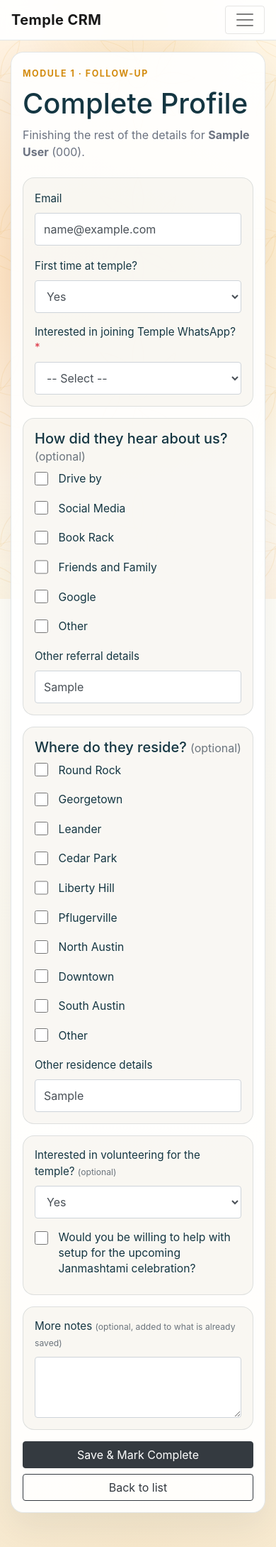
After one commit to Ayushmaan-Dubey/IskonCRM, a Flask app: page /newcomers/1/complete in a window 390 px wide. The commit adds this page. Shown: the whole page at 71% size. Run offline with Flask 3, Linux system fonts and the light colour scheme; a user stored in the database is signed in; tables that the repository leaves empty hold one stand-in row (values such as "Sample post"); some libraries are stand-ins or nearby versions.

Commit message:
Add Needs Follow-Up list for newcomers added by voice
People saved through voice quick-add have only a name and phone number. They now
appear on a Follow-Up page (new nav link) with a Complete Profile form that fills
in email, first-time status, WhatsApp interest, how they heard about us, where
they live, and volunteering interest, then removes them from the list.

- new needs_followup flag on guest records, added automatically on deploy
- people already added by voice before this change are flagged once on startup
- completing a profile keeps the original note and appends any extra notes

Co-Authored-By: Claude Sonnet 5.5 <noreply@anthropic.com>

```diff
--- a/website/models.py
+++ b/website/models.py
@@ -74,6 +74,8 @@ class GuestIntake(db.Model):
     created_at = db.Column(db.DateTime(timezone=True), default=func.now(), nullable=False)
     created_by_user_id = db.Column(db.Integer, db.ForeignKey('user.id'), nullable=False)
     person_id = db.Column(db.Integer, db.ForeignKey('person.id'), nullable=True)
+    # True for people added by voice quick-add (name + phone only) until a volunteer completes the profile
+    needs_followup = db.Column(db.Boolean, default=False, nullable=False)
 
 
 class PendingNewcomer(db.Model):
--- a/website/templates/base.HTML
+++ b/website/templates/base.HTML
@@ -213,6 +213,7 @@
             {% if current_user.is_authenticated %}
               <li class="nav-item"><a class="nav-link" href="{{ url_for('views.home') }}">Dashboard</a></li>
               <li class="nav-item"><a class="nav-link" href="{{ url_for('views.guest_intake') }}">Add Newcomer</a></li>
+              <li class="nav-item"><a class="nav-link" href="{{ url_for('views.newcomer_follow_up') }}">Follow-Up</a></li>
               <li class="nav-item"><a class="nav-link" href="{{ url_for('views.sponsorship') }}">Add Sponsor</a></li>
               <li class="nav-item"><a class="nav-link" href="{{ url_for('views.my_data') }}">My Data</a></li>
               <li class="nav-item"><a class="nav-link" href="{{ url_for('views.donate') }}">Donation Form</a></li>
--- /dev/null
+++ b/website/templates/guest-complete.html
@@ -0,0 +1,120 @@
+{% extends 'base.HTML' %}
+
+{% block title %}Complete Profile{% endblock %}
+
+{% block content %}
+<span class="section-kicker">Module 1 · Follow-Up</span>
+<h1 class="mt-2">Complete Profile</h1>
+<p class="muted">Finishing the rest of the details for <strong>{{ record.full_name }}</strong> ({{ record.phone_number or 'no phone' }}).</p>
+
+{% if errors %}
+  <div class="alert alert-danger">
+    <ul class="mb-0">{% for e in errors %}<li>{{ e }}</li>{% endfor %}</ul>
+  </div>
+{% endif %}
+
+<form method="post" class="mt-4" data-prevent-double-submit>
+  <div class="form-section">
+    <div class="form-row">
+      <div class="form-group col-md-6">
+        <label for="email">Email</label>
+        <input type="email" id="email" name="email" class="form-control" value="{{ form.get('email', record.email or '') }}">
+      </div>
+      <div class="form-group col-md-6">
+        <label for="first_time_at_temple">First time at temple?</label>
+        <select id="first_time_at_temple" name="first_time_at_temple" class="form-control">
+          <option value="yes" {% if form.get('first_time_at_temple', 'yes' if record.first_time_at_temple else 'no') == 'yes' %}selected{% endif %}>Yes</option>
+          <option value="no" {% if form.get('first_time_at_temple', 'yes' if record.first_time_at_temple else 'no') == 'no' %}selected{% endif %}>No</option>
+        </select>
+      </div>
+    </div>
+    <div class="form-group mb-0">
+      <label for="whatsapp_status">Interested in joining Temple WhatsApp? <span class="text-danger">*</span></label>
+      <select id="whatsapp_status" name="whatsapp_status" class="form-control" required>
+        <option value="">-- Select --</option>
+        {% for option in whatsapp_options %}
+          <option value="{{ option }}" {% if form.get('whatsapp_status', record.whatsapp_status or '') == option %}selected{% endif %}>{{ option }}</option>
+        {% endfor %}
+      </select>
+    </div>
+  </div>
+
+  <div class="form-section">
+    <h5>How did they hear about us? <span class="text-muted small font-weight-normal">(optional)</span></h5>
+    <div class="form-row">
+      {% for option in referral_options %}
+        <div class="form-group col-md-4 mb-2">
+          <div class="form-check">
+            <input class="form-check-input" type="checkbox" name="referral_sources" value="{{ option }}" id="referral_{{ loop.index }}" {% if option in selected_referrals %}checked{% endif %}>
+            <label class="form-check-label" for="referral_{{ loop.index }}">{{ option }}</label>
+          </div>
+        </div>
+      {% endfor %}
+    </div>
+    <div class="form-group mb-0">
+      <label for="referral_other">Other referral details</label>
+      <input type="text" id="referral_other" name="referral_other" class="form-control" value="{{ form.get('referral_other', record.referral_other or '') }}">
+    </div>
+  </div>
+
+  <div class="form-section">
+    <h5>Where do they reside? <span class="text-muted small font-weight-normal">(optional)</span></h5>
+    <div class="form-row">
+      {% for option in area_options %}
+        <div class="form-group col-md-4 mb-2">
+          <div class="form-check">
+            <input class="form-check-input" type="checkbox" name="residence_areas" value="{{ option }}" id="area_{{ loop.index }}" {% if option in selected_areas %}checked{% endif %}>
+            <label class="form-check-label" for="area_{{ loop.index }}">{{ option }}</label>
+          </div>
+        </div>
+      {% endfor %}
+    </div>
+    <div class="form-group mb-0">
+      <label for="residence_other">Other residence details</label>
+      <input type="text" id="residence_other" name="residence_other" class="form-control" value="{{ form.get('residence_other', record.residence_other or '') }}">
+    </div>
+  </div>
+
+  <div class="form-section">
+    <div class="form-row">
+      <div class="form-group col-md-6">
+        <label for="volunteerSelect">Interested in volunteering for the temple? <span class="text-muted small font-weight-normal">(optional)</span></label>
+        <select name="interested_in_volunteering" id="volunteerSelect" class="form-control">
+          <option value="no" {% if volunteer != 'yes' %}selected{% endif %}>No</option>
+          <option value="yes" {% if volunteer == 'yes' %}selected{% endif %}>Yes</option>
+        </select>
+      </div>
+    </div>
+    <div class="form-row" id="janmashtamiRow" style="display:none;">
+      <div class="form-group col-md-10 mb-0">
+        <div class="form-check">
+          <input class="form-check-input" type="checkbox" name="janmashtami_setup_help" id="janmashtamiCheck" value="yes" {% if form.get('janmashtami_setup_help') == 'yes' %}checked{% endif %}>
+          <label class="form-check-label" for="janmashtamiCheck">Would you be willing to help with setup for the upcoming Janmashtami celebration?</label>
+        </div>
+      </div>
+    </div>
+  </div>
+
+  <div class="form-section">
+    <div class="form-group mb-0">
+      <label for="notes">More notes <span class="text-muted small font-weight-normal">(optional, added to what is already saved)</span></label>
+      <textarea id="notes" name="notes" class="form-control" rows="3">{{ form.get('notes', '') }}</textarea>
+    </div>
+  </div>
+
+  <div class="d-flex flex-column flex-md-row">
+    <button type="submit" class="btn btn-dark mr-md-2 mb-2 mb-md-0">Save &amp; Mark Complete</button>
+    <a href="{{ url_for('views.newcomer_follow_up') }}" class="btn btn-outline-dark">Back to list</a>
+  </div>
+</form>
+
+<script>
+(function () {
+  var sel = document.getElementById('volunteerSelect');
+  var row = document.getElementById('janmashtamiRow');
+  function sync() { row.style.display = sel.value === 'yes' ? '' : 'none'; }
+  sel.addEventListener('change', sync);
+  sync();
+})();
+</script>
+{% endblock %}
--- a/website/templates/guest-intake.html
+++ b/website/templates/guest-intake.html
@@ -11,7 +11,7 @@
 <div id="voice-quickadd" class="form-section mt-3"
      data-token-url="{{ url_for('views.voice_token') }}" data-save-url="{{ url_for('views.voice_save') }}">
   <h5 class="mb-1">Voice quick-add</h5>
-  <p class="muted small mb-2">Tap start and say who you met, with their phone numbers. The assistant reads everything back and only saves after you say yes. Newcomers saved this way appear under My Data, marked "Added by voice quick-add" in the notes.</p>
+  <p class="muted small mb-2">Tap start and say who you met, with their phone numbers. The assistant reads everything back and only saves after you say yes. Newcomers saved this way appear on the <a href="{{ url_for('views.newcomer_follow_up') }}">Follow-Up</a> list, where you can finish their details later.</p>
   <button type="button" id="voice-start" class="btn btn-dark">Start talking</button>
   <button type="button" id="voice-stop" class="btn btn-outline-dark d-none">Stop</button>
   <span id="voice-status" class="muted small ml-2" role="status">Ready.</span>
--- a/website/views.py
+++ b/website/views.py
@@ -292,11 +292,97 @@ def voice_save():
         if _duplicate_guest_record(full_name, phone_number, '', 'no', None, [], '', [], '', notes):
             results.append({'full_name': full_name, 'status': 'duplicate'})
             continue
-        _create_guest_intake_record(
+        record = _create_guest_intake_record(
             full_name, phone_number, '', notes, False, '', [], '', [], '', False, False, current_user.id,
         )
+        record.needs_followup = True
+        db.session.commit()
         results.append({'full_name': full_name, 'status': 'saved'})
     return jsonify(results=results)
+
+
+# ─────────────────────────────────────────────────────────────
+# Follow-up: people added by voice have only a name and phone number
+# ─────────────────────────────────────────────────────────────
+
+VOICE_NOTE = 'Added by voice quick-add'
+
+
+@views.route('/newcomers/follow-up')
+@login_required
+def newcomer_follow_up():
+    from .models import User
+
+    records = GuestIntake.query.filter_by(needs_followup=True).order_by(GuestIntake.created_at.asc()).all()
+    owner_ids = {r.created_by_user_id for r in records}
+    added_by = {}
+    if owner_ids:
+        for user in User.query.filter(User.id.in_(owner_ids)).all():
+            added_by[user.id] = ' '.join(p for p in [user.first_name, getattr(user, 'last_name', None)] if p)
+    return render_template('follow-up.html', records=records, added_by=added_by)
+
+
+@views.route('/newcomers/<int:record_id>/complete', methods=['GET', 'POST'])
+@login_required
+def complete_newcomer_profile(record_id):
+    record = db.get_or_404(GuestIntake, record_id)
+    if not record.needs_followup:
+        flash('This profile is already complete.', 'info')
+        return redirect(url_for('views.newcomer_follow_up'))
+
+    def render(form, errors=None):
+        selected_referrals = form.getlist('referral_sources') if request.method == 'POST' else \
+            [s.strip() for s in (record.referral_sources or '').split(',') if s.strip()]
+        selected_areas = form.getlist('residence_areas') if request.method == 'POST' else \
+            [s.strip() for s in (record.residence_areas or '').split(',') if s.strip()]
+        volunteer = form.get('interested_in_volunteering', 'yes' if record.interested_in_volunteering else 'no')
+        return render_template(
+            'guest-complete.html', record=record, form=form, errors=errors or [],
+            referral_options=REFERRAL_OPTIONS, area_options=AREA_OPTIONS, whatsapp_options=WHATSAPP_OPTIONS,
+            selected_referrals=selected_referrals, selected_areas=selected_areas, volunteer=volunteer,
+        )
+
+    if request.method == 'GET':
+        return render(request.args)
+
+    form = request.form
+    email = form.get('email', '').strip()[:150]
+    whatsapp_status = form.get('whatsapp_status', '').strip()
+    errors = []
+    if whatsapp_status not in WHATSAPP_OPTIONS:
+        errors.append('Please say whether they are interested in the Temple WhatsApp.')
+    if email and ('@' not in email or ' ' in email):
+        errors.append('That email address does not look right.')
+    if errors:
+        return render(form, errors)
+
+    interested = form.get('interested_in_volunteering') == 'yes'
+    record.email = email or None
+    record.first_time_at_temple = form.get('first_time_at_temple') == 'yes'
+    record.whatsapp_status = whatsapp_status
+    record.referral_sources = ', '.join(form.getlist('referral_sources')) or None
+    record.referral_other = form.get('referral_other', '').strip()[:200] or None
+    record.residence_areas = ', '.join(form.getlist('residence_areas')) or None
+    record.residence_other = form.get('residence_other', '').strip()[:200] or None
+    record.interested_in_volunteering = interested
+    record.janmashtami_setup_help = interested and form.get('janmashtami_setup_help') == 'yes'
+
+    notes = (record.notes or '').replace(VOICE_NOTE, f'{VOICE_NOTE} (profile completed)', 1)
+    extra = form.get('notes', '').strip()
+    if extra:
+        notes = f'{notes}\n{extra}' if notes else extra
+    record.notes = notes or None
+    record.needs_followup = False
+
+    if email and record.person_id:
+        person = db.session.get(Person, record.person_id)
+        if person and not person.email:
+            person.email = email
+    db.session.commit()
+    log_event('record_updated', f'Completed profile for {record.full_name}.', actor=current_user,
+              target_type='GuestIntake', target_id=record.id)
+    flash(f'Profile for {record.full_name} is complete.', 'success')
+    return redirect(url_for('views.newcomer_follow_up'))
 
 
 # ─────────────────────────────────────────────────────────────
```
Also changed, not shown: website/__init__.py (+16 -0 lines), website/templates/follow-up.html (added, +40 -0 lines).
